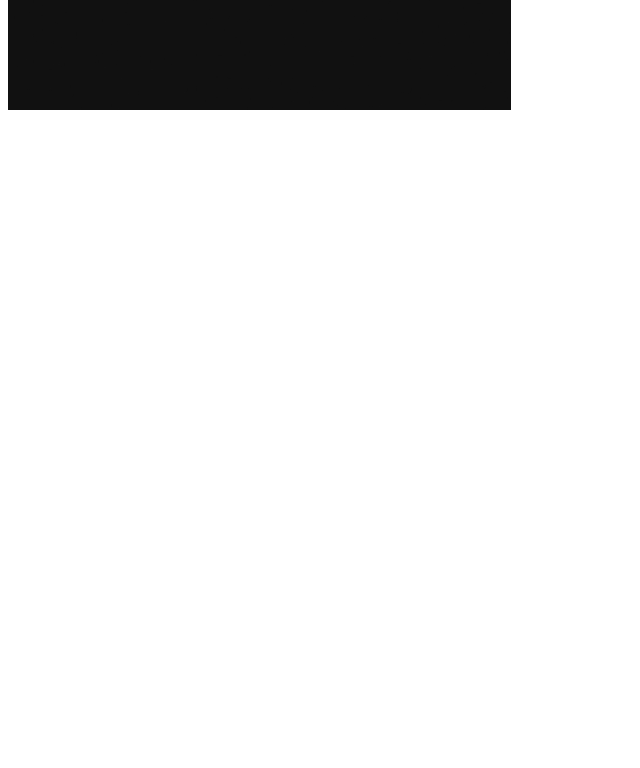
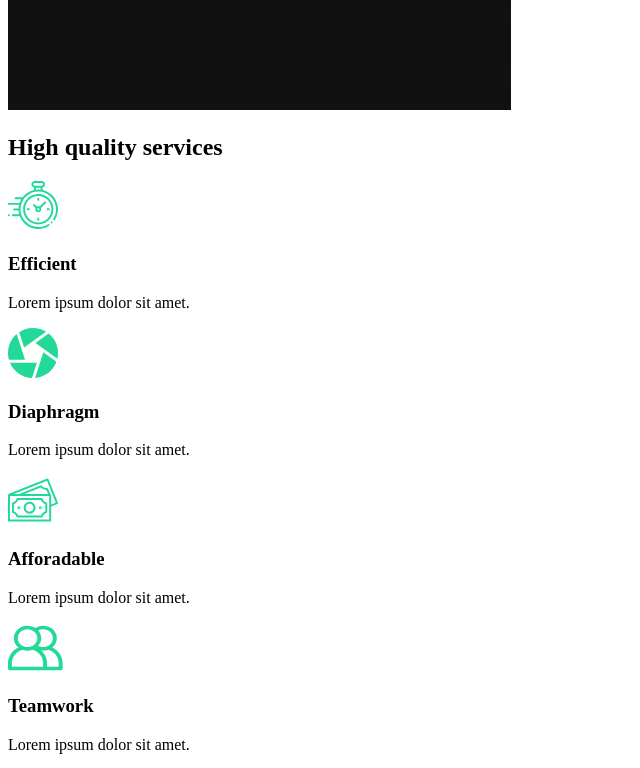
Before and after one commit to hkn96/portfolio, a React (Create React App) app: page / in a window 1280 px wide. Shown: the part 860-1628 px from the top of the page, without its empty margins (0-640 px from the left). Before the commit the page ends 982 px from the top, so only its background shows below. Built offline with nearby package versions, Linux system fonts and the light colour scheme.

Commit message:
Services Section

```diff
--- a/src/App.js
+++ b/src/App.js
@@ -1,9 +1,9 @@
-import About from './components/About'
+import AboutUs from './pages/AboutUs'
 
 function App() {
   return (
     <div className='App'>
-      <About />
+      <AboutUs />
     </div>
   )
 }
--- a/src/components/About.js
+++ b/src/components/AboutSection.js
@@ -1,7 +1,7 @@
 import React from 'react'
 import home1 from '../img/home1.png'
 
-const About = () => {
+const AboutSection = () => {
   return (
     <div>
       <div className='description'>
@@ -31,4 +31,4 @@ const About = () => {
   )
 }
 
-export default About
+export default AboutSection
--- /dev/null
+++ b/src/components/ServicesSection.js
@@ -0,0 +1,54 @@
+import React from 'react'
+//import icons
+import clock from '../img/clock.svg'
+import diaphragm from '../img/diaphragm.svg'
+import money from '../img/money.svg'
+import teamwork from '../img/teamwork.svg'
+import home2 from '../img/home2.png'
+
+const ServicesSection = () => {
+  return (
+    <div className='services'>
+      <div className='description'>
+        <h2>
+          High <span>quality</span> services
+        </h2>
+      </div>
+      <div className='cards'>
+        <div className='card'>
+          <div className='icon'>
+            <img src={clock} alt='' />
+            <h3>Efficient</h3>
+          </div>
+          <p>Lorem ipsum dolor sit amet.</p>
+        </div>
+        <div className='card'>
+          <div className='icon'>
+            <img src={diaphragm} alt='' />
+            <h3>Diaphragm</h3>
+          </div>
+          <p>Lorem ipsum dolor sit amet.</p>
+        </div>
+        <div className='card'>
+          <div className='icon'>
+            <img src={money} alt='' />
+            <h3>Afforadable</h3>
+          </div>
+          <p>Lorem ipsum dolor sit amet.</p>
+        </div>
+        <div className='card'>
+          <div className='icon'>
+            <img src={teamwork} alt='' />
+            <h3>Teamwork</h3>
+          </div>
+          <p>Lorem ipsum dolor sit amet.</p>
+        </div>
+      </div>
+      <div className='image'>
+        <img src={home2} alt='' />
+      </div>
+    </div>
+  )
+}
+
+export default ServicesSection
--- a/src/pages/AboutUs.js
+++ b/src/pages/AboutUs.js
@@ -1,11 +1,13 @@
 import React from 'react'
-import About from '../components/About'
+import AboutSection from '../components/AboutSection'
+import ServicesSection from '../components/ServicesSection'
 
 const AboutUs = () => {
   return (
-    <div>
-      <About />
-    </div>
+    <>
+      <AboutSection />
+      <ServicesSection />
+    </>
   )
 }
 
```
